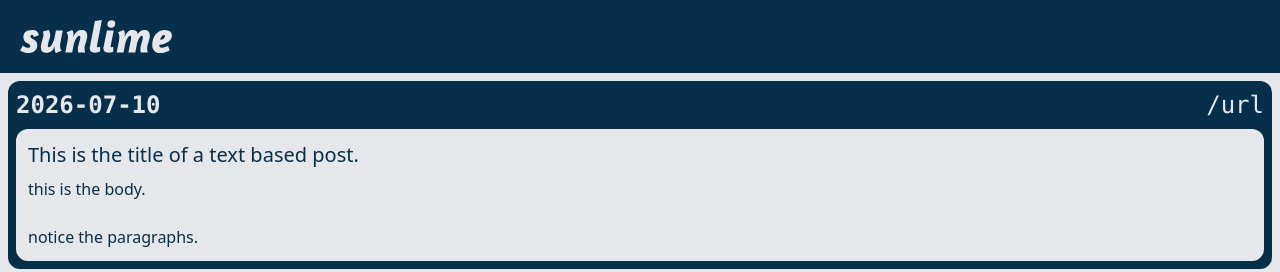
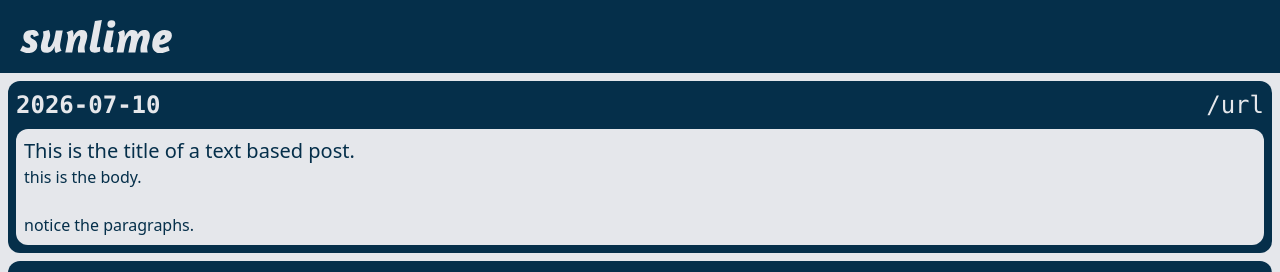
Before and after one commit to sunlimedev/website, a Flask app: page / in a window 1280 px wide. Shown: the top 272 px of the page. Run offline with Flask 3, Linux system fonts and the light colour scheme.

Commit message:
Finish video block template

```diff
--- a/templates/home.html
+++ b/templates/home.html
@@ -1,3 +1,4 @@
+<!--------------------------------------------------------------------------------->
 <!----------------------------------------░██-░██---------------------------------->
 <!----------------------------------------░██-------------------------------------->
 <!--------░███████--░██----░██-░████████--░██-░██-░█████████████---░███████-------->
@@ -22,7 +23,7 @@
     <!-- page title -->
     <title>sunlime</title>
 </head>
-<body class="min-h-dvh bg-sky-950 flex flex-col">
+<body class="min-h-dvh bg-sky-950">
     <!-- sunlime header -->
     <div class="sticky top-0 bg-sky-950">
         <div class="p-5 w-48">
@@ -36,15 +37,16 @@
     <div class="p-2 flex flex-col flex-1 gap-y-2 bg-gray-200">
         <!-- this padding is from the edges of each sky-colored cell -->
         <div class="p-2 rounded-xl bg-sky-950">
+            <!-- this padding is from the edges of each gray cell -->
             <div class="pb-2 flex justify-between text-2xl text-gray-200 font-mono">
                 <div class="font-semibold">2026-07-10</div>
                 <div>/url</div>
             </div>
             <div class="p-2 rounded-xl bg-gray-200 text-sky-950">
-                <div class="p-1 text-xl">
+                <div class="text-xl">
                     This is the title of a text based post.
                 </div>
-                <div class="p-1">
+                <div>
                     this is the body.<br><br>notice the paragraphs.
                 </div>
             </div>
@@ -55,7 +57,15 @@
                 <div>/url</div>
             </div>
             <div class="p-2 rounded-xl bg-gray-200 text-sky-950">
-                <iframe class="rounded-xl" width="560" height="315" src="https://www.youtube.com/embed/dQw4w9WgXcQ?si=OWjF-X3K0c_hSokp&amp;controls=0" title="YouTube video player"  allow="accelerometer; autoplay; clipboard-write; encrypted-media; gyroscope; picture-in-picture; web-share" referrerpolicy="strict-origin-when-cross-origin" allowfullscreen></iframe>
+                <div class="pb-1 text-xl">
+                    This is the title of a video post.
+                </div>
+                <div>
+                    <iframe class="rounded-xl w-full max-w-[800px] aspect-video" src="https://www.youtube.com/embed/dQw4w9WgXcQ?si=OWjF-X3K0c_hSokp&amp;controls=0" title="YouTube video player"  allow="accelerometer; autoplay; clipboard-write; encrypted-media; gyroscope; picture-in-picture; web-share" referrerpolicy="strict-origin-when-cross-origin" allowfullscreen></iframe>
+                </div>
+                <div>
+                    Look! More text.
+                </div>
             </div>
         </div>
         <div class="p-2 rounded-xl bg-sky-950">
```
